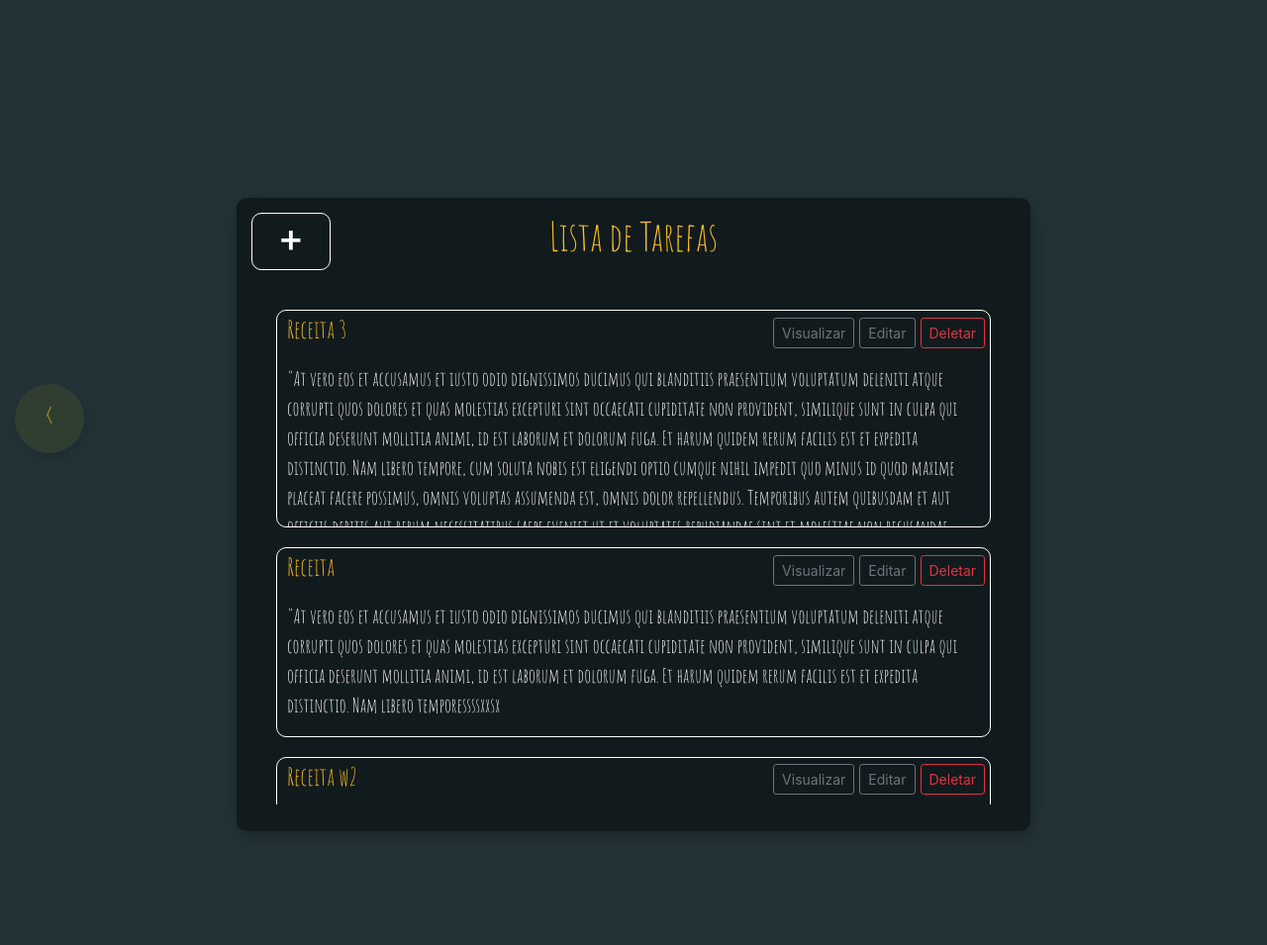
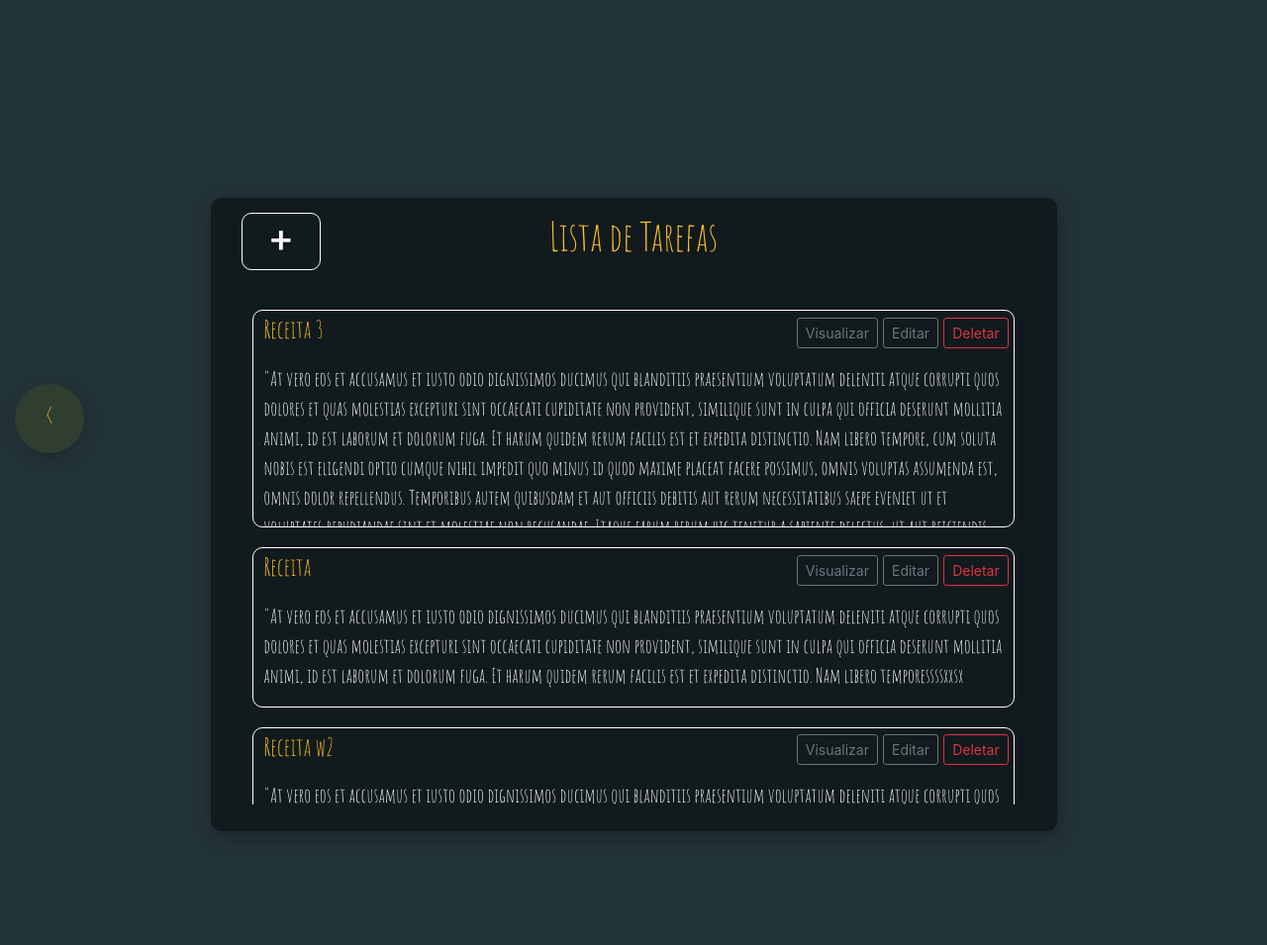
Before and after one commit to Gabrielhfalcao/To-do-List-Flask, a Flask app: page /taskList in a window 1280 px wide. Shown: the part 149-1104 px from the top of the page at 99% size. Run offline with Flask 3, Linux system fonts and the light colour scheme; data comes from the database, SQL or seed files in the repository; some libraries are stand-ins or nearby versions.

Commit message:
Update taskList.html

```diff
--- a/app/templates/taskList.html
+++ b/app/templates/taskList.html
@@ -10,23 +10,24 @@
 </head>
 <body>
     <div class="paiQuadro">
-        <div class="container d-flex justify-content-center">
+        <div class="container p-0 d-flex justify-content-center">
             <col class="row">
-                <div class="col-lg-9">
+                <div class="col-lg-9 p-0 col-12">
                     <div class="quadro">
                         <div class="container">
                             <div class="row">
-                                <div class="col-lg-2 col-md-2 col-4">
-                                    <a href="/newTask2"><div class="mais">
-                                        <h1>+</h1>
-                                    </div></a>
+                                <div class="col-lg-2 m-0 p-0 col-md-2 col-3 d-flex justify-content-center">
+                                    <a href="/newTask2">
+                                        <div class="mais">
+                                            <h1>+</h1>
+                                        </div></a>
                                 </div>
-                                <div class="col-lg-8 col-md-8 col-4">
+                                <div class="col-lg-8 col-md-8 col-6">
                                     <div class="titulo">
                                         <h1>Lista de Tarefas</h1>
                                     </div>
                                 </div>
-                                <div class="col-lg-2 col-md-2 col-4">
+                                <div class="col-lg-2 col-md-2 col-3">
                                 </div>
 
                                 <div class="quadro-task">
@@ -37,20 +38,20 @@
                                                 <p class="descricao-task">{{ registro.descricaoTarefa }}</p>
 
                                                 <div class="espacoButtons" id="espacoButtons">
-                                                    <form action="/selecionarRegistro/{{registro.id}}" method="post">
-                                                        <button type="button" class="btn btn-outline-secondary btn-sm" style="margin-right: 5px;" data-toggle="modal" data-target="#ModalLongoExemplo{{ registro.id }}">
+                                                    <form action="/selecionarRegistro/{{registro.id}}" style="padding: 0px;" method="post">
+                                                        <button type="button" id="btVisualizar" class="btn btn-outline-secondary btn-sm" style="margin-right: 5px;" data-toggle="modal" data-target="#ModalLongoExemplo{{ registro.id }}">
                                                             Visualizar
                                                         </button>
                                                     </form>
 
                                                     <form action="/selecionarRegistro/{{registro.id}}" method="post">
-                                                        <button type="button" class="btn btn-outline-secondary btn-sm" style="margin-right: 5px;" data-toggle="modal" data-target="#ModalLongoExemplo2{{ registro.id }}">
+                                                        <button type="button" id="btEditar" class="btn btn-outline-secondary btn-sm" style="margin-right: 5px;" data-toggle="modal" data-target="#ModalLongoExemplo2{{ registro.id }}">
                                                             Editar
                                                         </button>
                                                     </form>
 
                                                     <form action="/deletar_registro/{{registro.id}}" method="post">
-                                                        <button class="btn btn-outline-danger btn-sm" type="button" data-toggle="modal" data-target="#exampleModalCenter{{ registro.id }}">Deletar</button>
+                                                        <button class="btn btn-outline-danger btn-sm" id="btDeletar" type="button" data-toggle="modal" data-target="#exampleModalCenter{{ registro.id }}">Deletar</button>
                                                     </form>
                                                 </div>
                                             </div>
@@ -103,16 +104,16 @@
                                                         <div class="modal-body">
                                                             <div class="container">
                                                                 <div class="row">
-                                                                    <div class="col-12">
+                                                                    <div class="col-12 p-0">
                                                                         <p style="font-family: 'Amatic SC', cursive; font-size: 25px; margin-bottom: 1px;">Tarefa:</p>
                                                                     </div>
-                                                                    <div class="col-12 d-flex justify-content-center">
+                                                                    <div class="col-12 p-0 d-flex justify-content-center">
                                                                         <input type="text" style="width: 100%; margin-bottom: 15px; border-radius: 30px; border: 1px solid black; font-size: 20px; padding-left: 10px;" name="campo1" value="{{ registro.tituloTarefa }}" id="">
                                                                     </div>
-                                                                    <div class="col-12">
+                                                                    <div class="col-12 p-0">
                                                                         <p style="font-family: 'Amatic SC', cursive; font-size: 25px; margin-bottom: 1px;">Descrição:</p>
                                                                     </div>
-                                                                    <div class="col-12">
+                                                                    <div class="col-12 p-0">
                                                                         <textarea name="campo2" style="width: 100%; resize: none; border-radius: 15px; padding: 10px; font-size: 18px;" id="" rows="10">{{ registro.descricaoTarefa }}</textarea>
                                                                     </div>
                                                                 </div>
```
